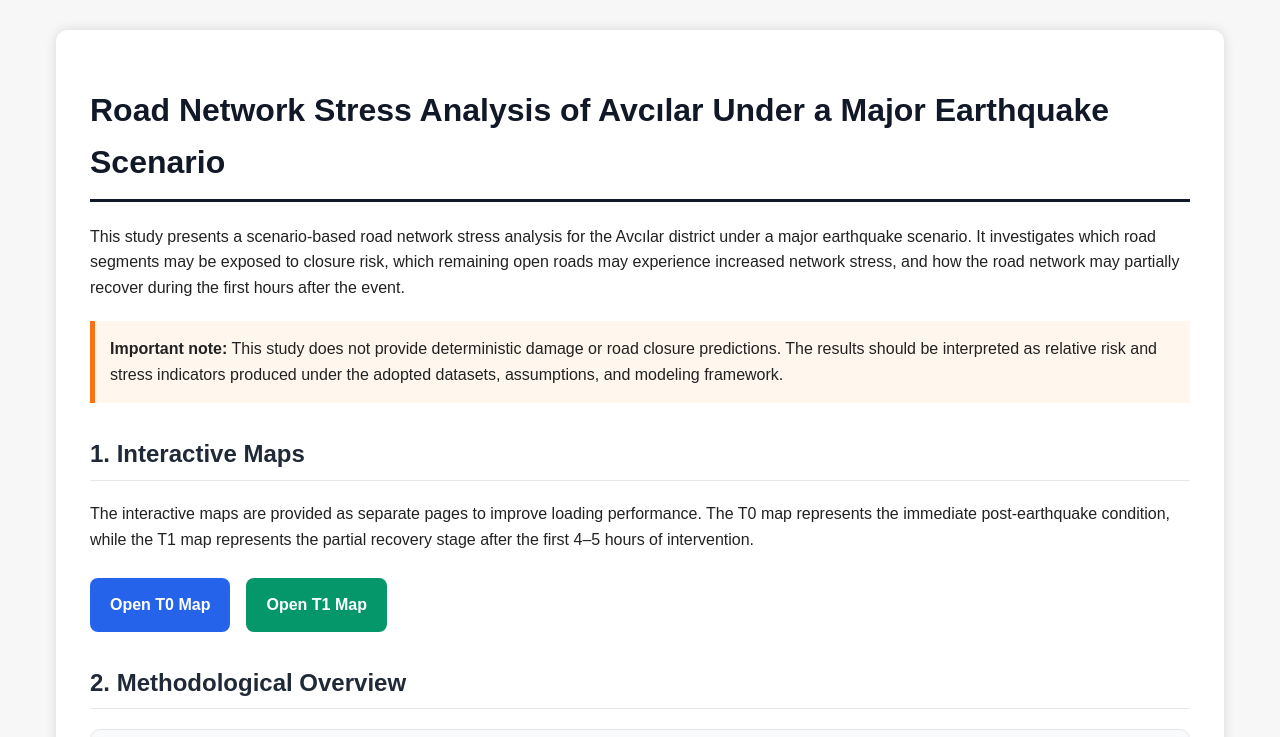
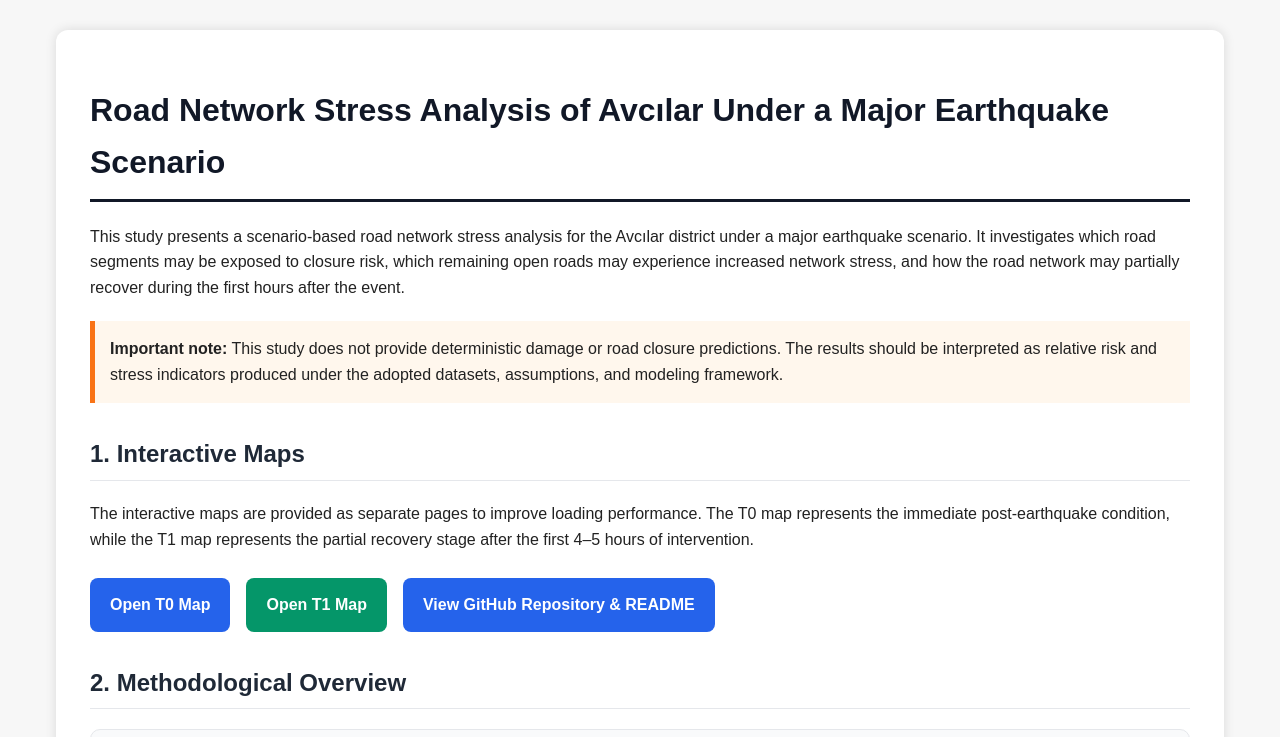
Before and after one commit to MYusufDemir/avcilar-earthquake-road-network-stress-analysis, a plain HTML site: page index.html in a window 1280 px wide. Shown: the top 737 px of the page. Drawn offline with Linux system fonts and the light colour scheme.

Commit message:
Add GitHub repository button to report page
Adds a direct link from the GitHub Pages report to the repository, allowing visitors to access the README, analysis notebook, and project source files.

```diff
--- a/index.html
+++ b/index.html
@@ -123,6 +123,7 @@ post-earthquake condition, while the T1 map represents the partial recovery stag
 <div class="button-row">
     <a class="button" href="Avcilar_T0_Immediate_Post_Earthquake_Map.html" target="_blank">Open T0 Map</a>
     <a class="button t1" href="Avcilar_T1_First_4_5_Hours_Map.html" target="_blank">Open T1 Map</a>
+    <a class="button" href="https://github.com/MYusufDemir/avcilar-earthquake-road-network-stress-analysis" target="_blank">View GitHub Repository & README</a>
 </div>
 
 <h2>2. Methodological Overview</h2>
```
